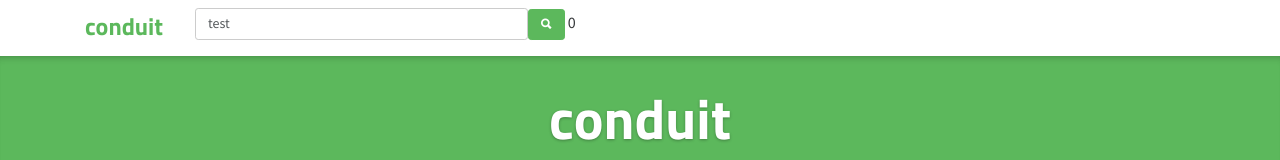
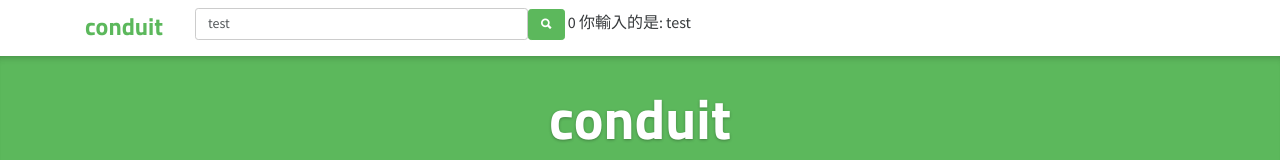
Before and after one commit to carefree0127/Angular0223, an Angular app: page / in a window 1280 px wide. Shown: the top 160 px of the page. Built offline with nearby package versions, Linux system fonts and the light colour scheme; a web font is replaced by a local one.

Commit message:
*ngIf延伸用法

```diff
--- a/src/app/header/header.component.html
+++ b/src/app/header/header.component.html
@@ -10,5 +10,6 @@
     </button>
     {{ count }}
     <span *ngIf="keyword === ''" class="highlight">請輸入關鍵字</span>
+    <span *ngIf="keyword !== ''" >你輸入的是: {{ keyword }}</span>
   </div>
 </nav>
```
